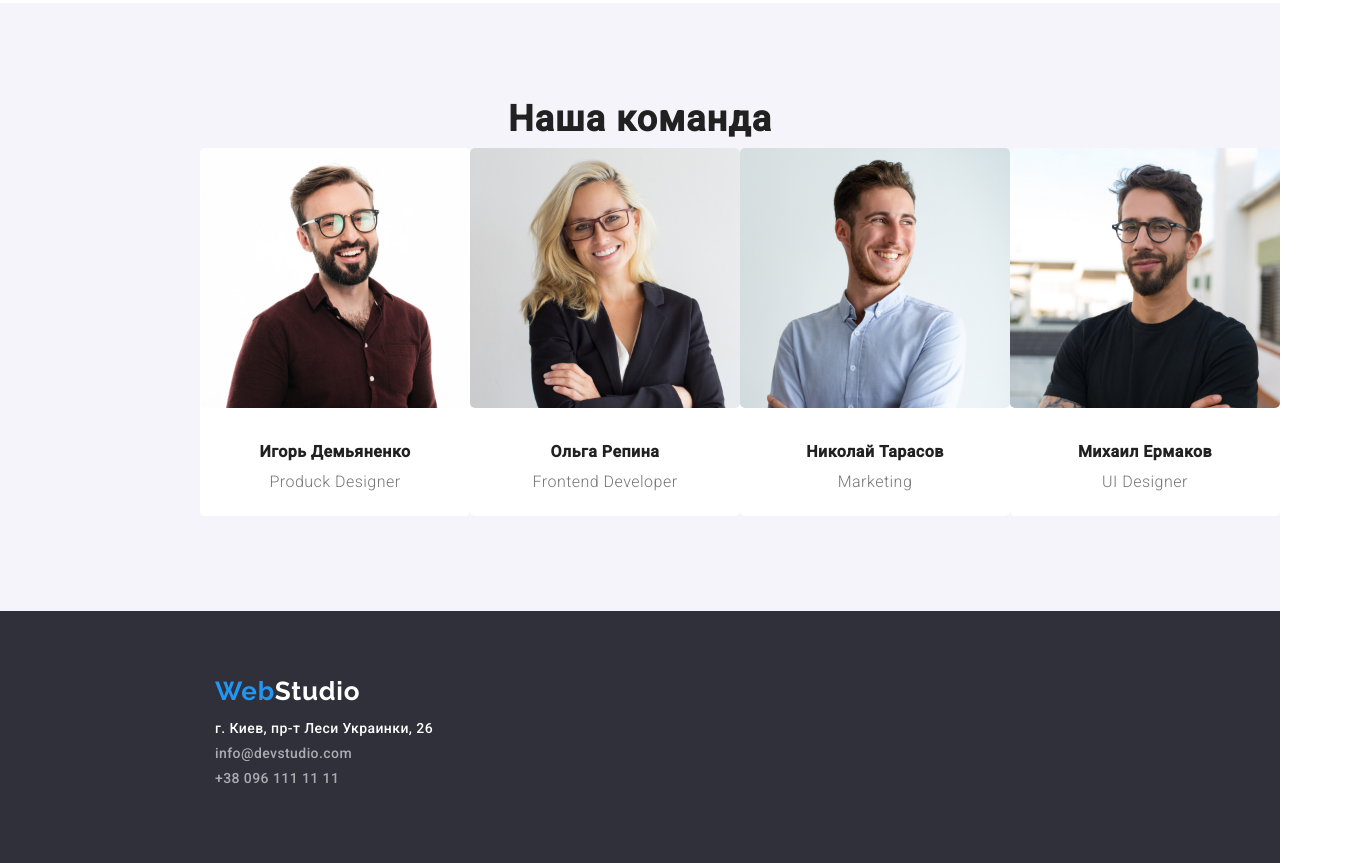
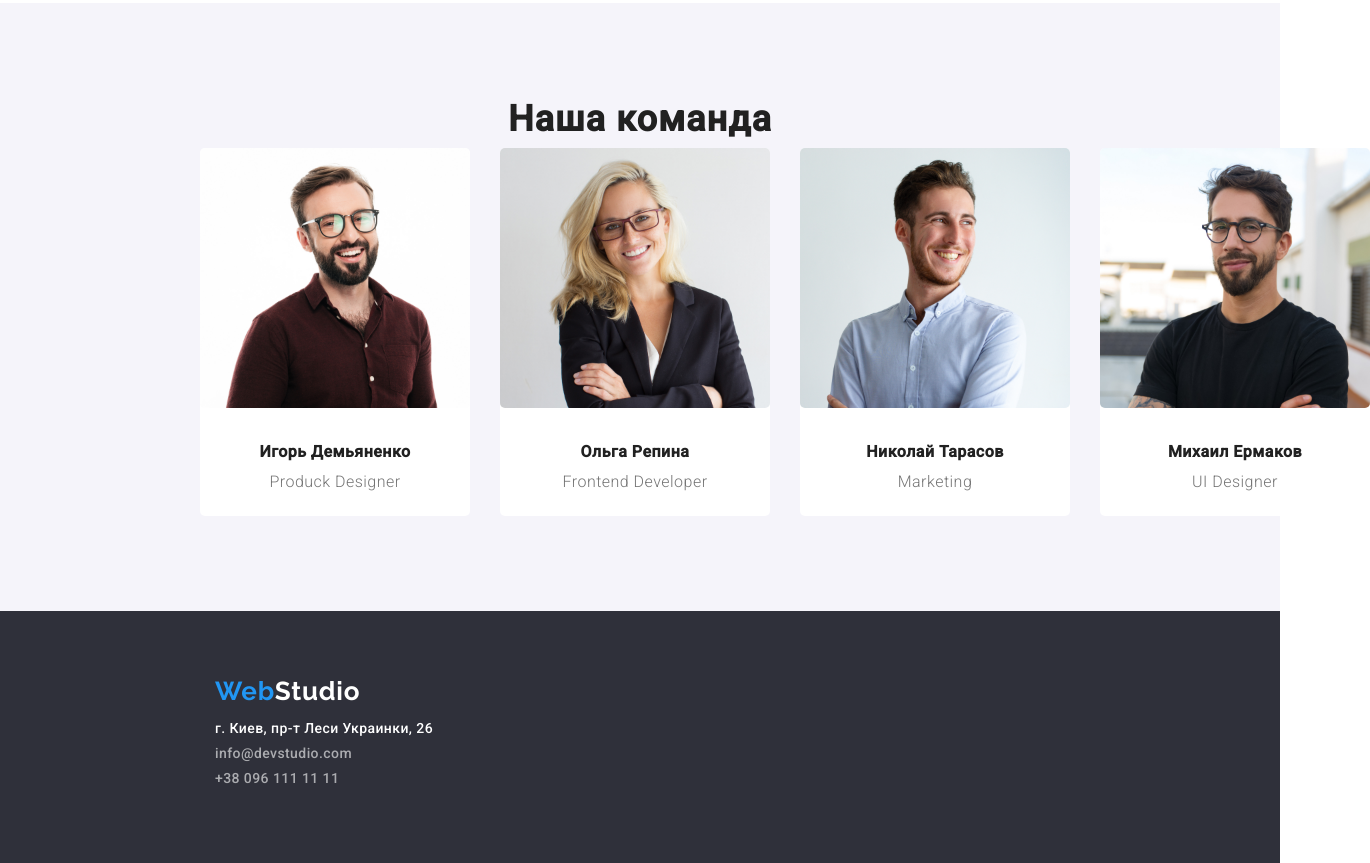
Before and after one commit to AndriiAvramenk/five, a plain HTML site: page index.html in a window 1280 px wide. Shown: the part 1427-2290 px from the top of the page, 1370 px wide, since content can reach past the window. Drawn offline with Linux system fonts and the light colour scheme.

Commit message:
Update this file

```diff
--- a/Untitled-1.css
+++ b/Untitled-1.css
@@ -228,6 +228,7 @@ ul>li:last-child{
 .people {
     display: flex;
     justify-content: space-between;
+    text-align: center;
     padding-left: 200px;
     padding-right: 200px;
 }
@@ -237,6 +238,7 @@ ul>li:last-child{
     height: 368px;
     background-color: #ffffff;
     border-radius: 5px;
+    margin-right: 30px
 }
 
 
```
